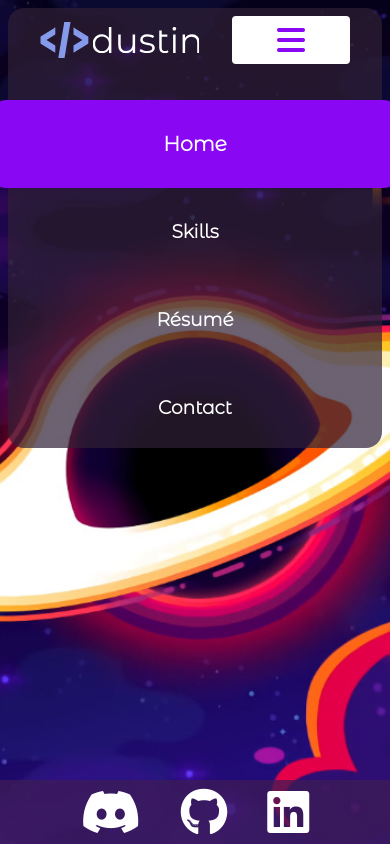
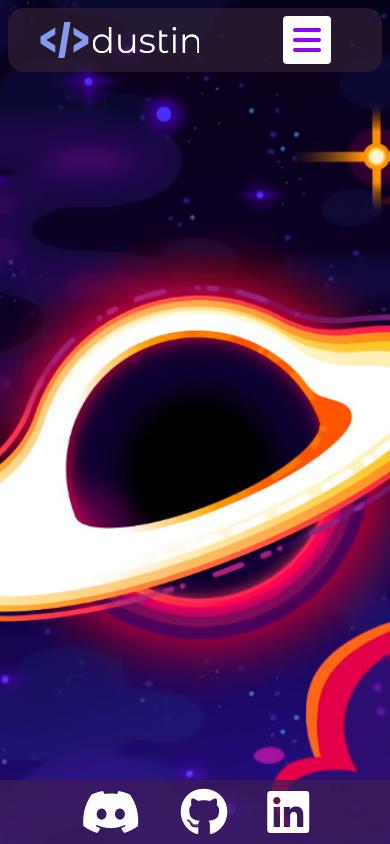
Before and after one commit to Scynes/react-portfolio, a React (Create React App) app: page / in a window 390 px wide. Built offline with nearby package versions, Linux system fonts and the light colour scheme; a web font is replaced by a local one.

Commit message:
wip: hidden dropdown on mobile viewport

```diff
--- a/src/assets/index.css
+++ b/src/assets/index.css
@@ -137,14 +137,16 @@ a:is(.active) {
     gap: 0.5rem;
 }
 
+#hamburger-container {
+    display: none;
+}
+
 .fa-bars {
     font-size: 2rem;
     color: var(--background-color-secondary);
 }
 
 .hamburger {
-    margin-right: 2rem;
-    display: none;
     border: none;
     border-radius: 0.25rem;
     min-height: 3rem;
@@ -154,18 +156,24 @@ a:is(.active) {
 
 @media screen and (max-width: 480px) {
 
-    #nav-items {
-        grid-column: span 2;
-        flex-direction: column;
-    }
-
-    .hamburger {
-        display: block;
+    #navigation-bar {
+        row-gap: 1rem;
     }
 
     #navigation-bar > img {
         width: 12rem;
         padding-left: 2rem;
+    }
+
+    #nav-items {
+        display: none;
+        grid-column: span 2;
+        flex-direction: column;
+        transition: all 0.5s ease;
+    }
+
+    #hamburger-container {
+        display: flex;
     }
 }
 
--- a/src/components/navigation/NavigationBar.js
+++ b/src/components/navigation/NavigationBar.js
@@ -6,9 +6,11 @@ const NavigationBar = () => {
     return(
         <nav id={'navigation-bar'} className={'grid align-center'}>
             <img src={logo} alt="" />
-            <button className={'hamburger pointer'}>
-                <i class="fa-solid fa-bars"></i>
-            </button>
+            <div id={'hamburger-container'} className="flex align-center justify-center">
+                <button className={'hamburger pointer'}>
+                    <i class="fa-solid fa-bars"></i>
+                </button>
+            </div>
             <div id={'nav-items'} className={'flex'}>
                 <NavLink className={'nav-item fc-primary'} to={''}>
                     <h3>Home</h3>
```
